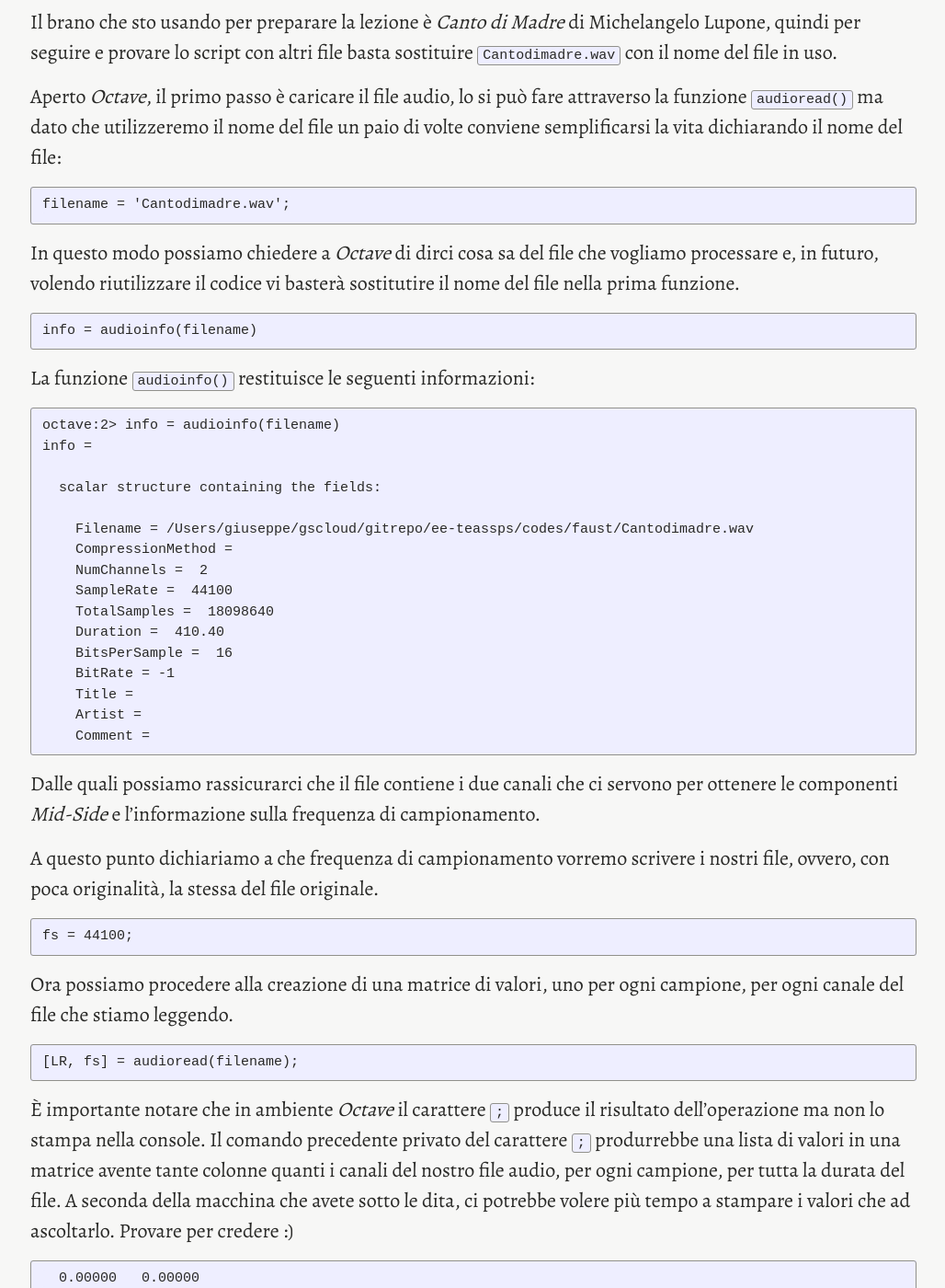
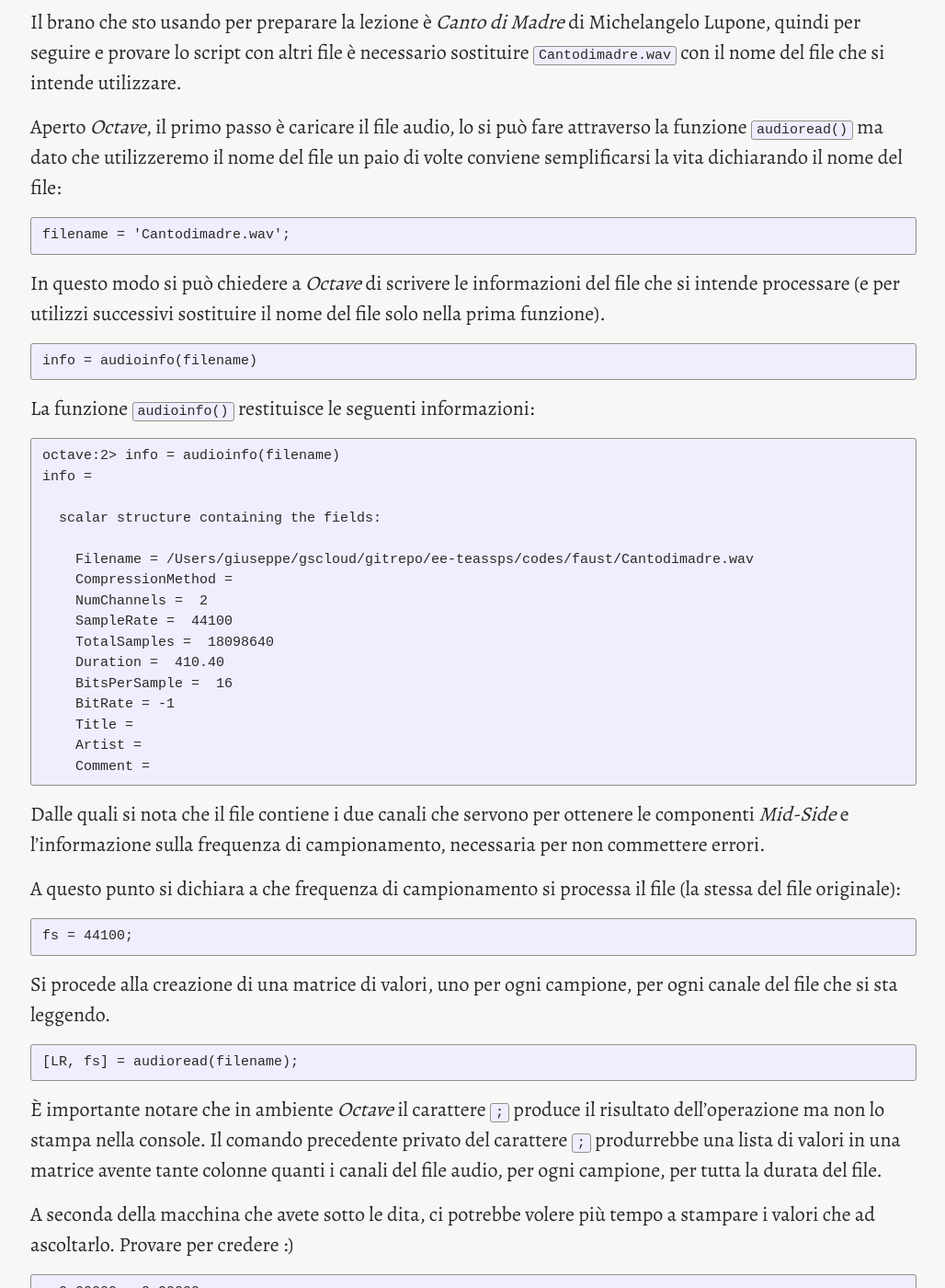
Before and after one commit to grammaton/grammaton.github.io, a Jekyll site: the page built from _posts/blog/2018-12-04-ms.md, in a window 1280 px wide and 1400 px high, scrolled down 509 px. Shown: the whole window at 92% size, without its empty margins (125-1153 px from the left). Built offline with Jekyll 4.4.1, drawn with Linux system fonts in a browser that asks for light colours; comment, search, counter and statistics services are not loaded.

Commit message:
ms fixes

````diff
--- a/_posts/blog/2018-12-04-ms.md
+++ b/_posts/blog/2018-12-04-ms.md
@@ -21,7 +21,8 @@ una serie di passi che portano ad una coppia di file *MS* partendo da un file *L
 attraverso la console di [Octave](http://www.octave.org).
 
 Il brano che sto usando per preparare la lezione è *Canto di Madre* di Michelangelo Lupone,
-quindi per seguire e provare lo script con altri file basta sostituire `Cantodimadre.wav` con il nome del file in uso.
+quindi per seguire e provare lo script con altri file è necessario sostituire `Cantodimadre.wav`
+con il nome del file che si intende utilizzare.
 
 Aperto *Octave*, il primo passo è caricare il file audio, lo si può fare attraverso
 la funzione `audioread()` ma dato che utilizzeremo il nome del file un paio di volte
@@ -32,9 +33,8 @@ conviene semplificarsi la vita dichiarando il nome del file:
 filename = 'Cantodimadre.wav';
 ```
 
-In questo modo possiamo chiedere a *Octave* di dirci cosa sa del file che vogliamo
-processare e, in futuro, volendo riutilizzare il codice vi basterà sostitutire il nome
-del file nella prima funzione.
+In questo modo si può chiedere a *Octave* di scrivere le informazioni del file
+che si intende processare (e per utilizzi successivi sostituire il nome del file solo nella prima funzione).
 
 ```
 info = audioinfo(filename)
@@ -61,19 +61,19 @@ info =
     Comment =
 ```
 
-Dalle quali possiamo rassicurarci che il file contiene i due canali che ci servono
+Dalle quali si nota che il file contiene i due canali che servono
 per ottenere le componenti *Mid-Side* e l'informazione sulla frequenza
-di campionamento.
+di campionamento, necessaria per non commettere errori.
 
-A questo punto dichiariamo a che frequenza di campionamento vorremo scrivere i nostri
-file, ovvero, con poca originalità, la stessa del file originale.
+A questo punto si dichiara a che frequenza di campionamento si processa il
+file (la stessa del file originale):
 
 ```
 fs = 44100;
 ```
 
-Ora possiamo procedere alla creazione di una matrice di valori, uno per ogni campione,
-per ogni canale del file che stiamo leggendo.
+Si procede alla creazione di una matrice di valori, uno per ogni campione,
+per ogni canale del file che si sta leggendo.
 
 ```
 [LR, fs] = audioread(filename);
@@ -82,7 +82,8 @@ per ogni canale del file che stiamo leggendo.
 È importante notare che in ambiente *Octave* il carattere `;` produce il risultato
 dell'operazione ma non lo stampa nella console. Il comando precedente privato del
 carattere `;` produrrebbe una lista di valori in una matrice avente tante colonne
-quanti i canali del nostro file audio, per ogni campione, per tutta la durata del file.
+quanti i canali del file audio, per ogni campione, per tutta la durata del file.
+
 A seconda della macchina che avete sotto le dita, ci potrebbe volere più tempo a
 stampare i valori che ad ascoltarlo. Provare per credere :)
 
````
